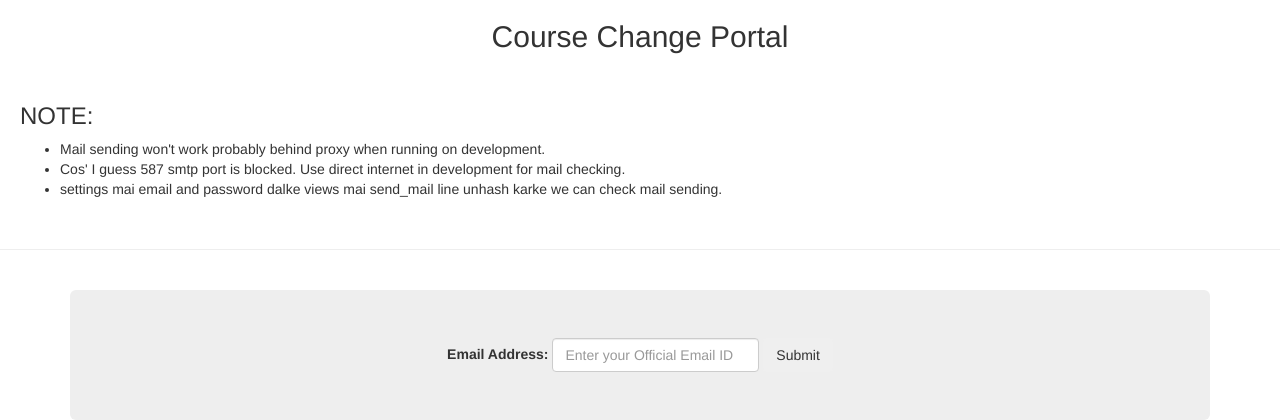
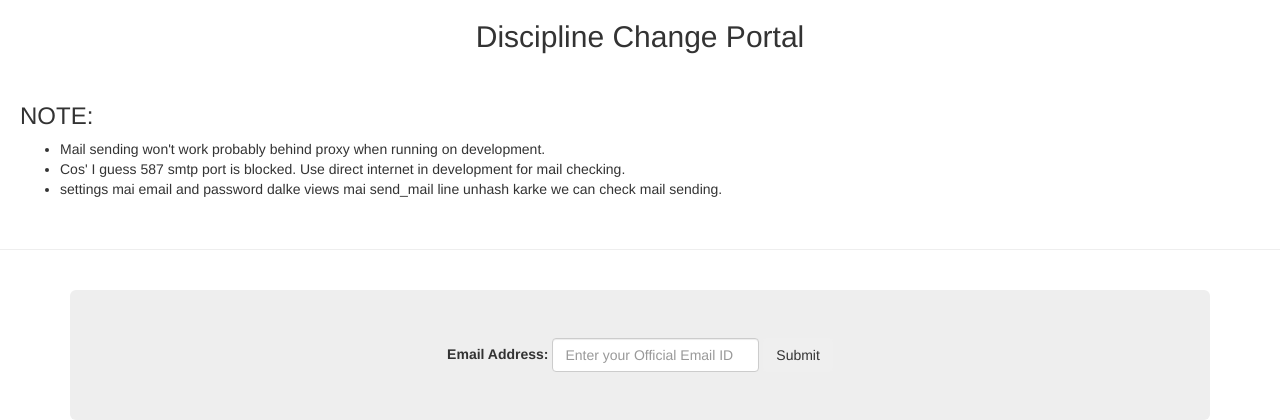
Before and after one commit to mayurdhurpate/course-change, a Django app: page / in a window 1280 px wide. Shown: the top 420 px of the page. Run offline with Django 3.2, Linux system fonts and the light colour scheme; some libraries are stand-ins or nearby versions.

Commit message:
Name of the title changed

```diff
--- a/form/templates/download.html
+++ b/form/templates/download.html
@@ -11,7 +11,7 @@
     <!--favicon-->
     <link rel="icon" href="/static/images/iitbhu.ico">
 
-    <title>Course Change Portal | IIT (BHU), Varanasi</title>
+    <title>Discipline Change Portal | IIT (BHU), Varanasi</title>
 
     <!-- Bootstrap core CSS -->
     <link href="/static/bootstrap-3.3.2-dist/css/bootstrap.min.css" rel="stylesheet">
--- a/form/templates/index.html
+++ b/form/templates/index.html
@@ -11,7 +11,7 @@
     <!--favicon-->
     <link rel="icon" href="/static/images/iitbhu.ico">
 
-    <title>Course Change Portal | IIT (BHU), Varanasi</title>
+    <title>Discipline Change Portal | IIT (BHU), Varanasi</title>
 
     <!-- Bootstrap core CSS -->
     <link href="/static/bootstrap-3.3.2-dist/css/bootstrap.min.css" rel="stylesheet">
@@ -33,7 +33,7 @@
   </head>
 
   <body>
-  <h2 align="center">Course Change Portal</h2>
+  <h2 align="center">Discipline Change Portal</h2>
     <div style="padding:20px;">
         <h3>NOTE:</h3>
         <ul>
```
Also changed, not shown: form/templates/form.html (+7 -13 lines).
